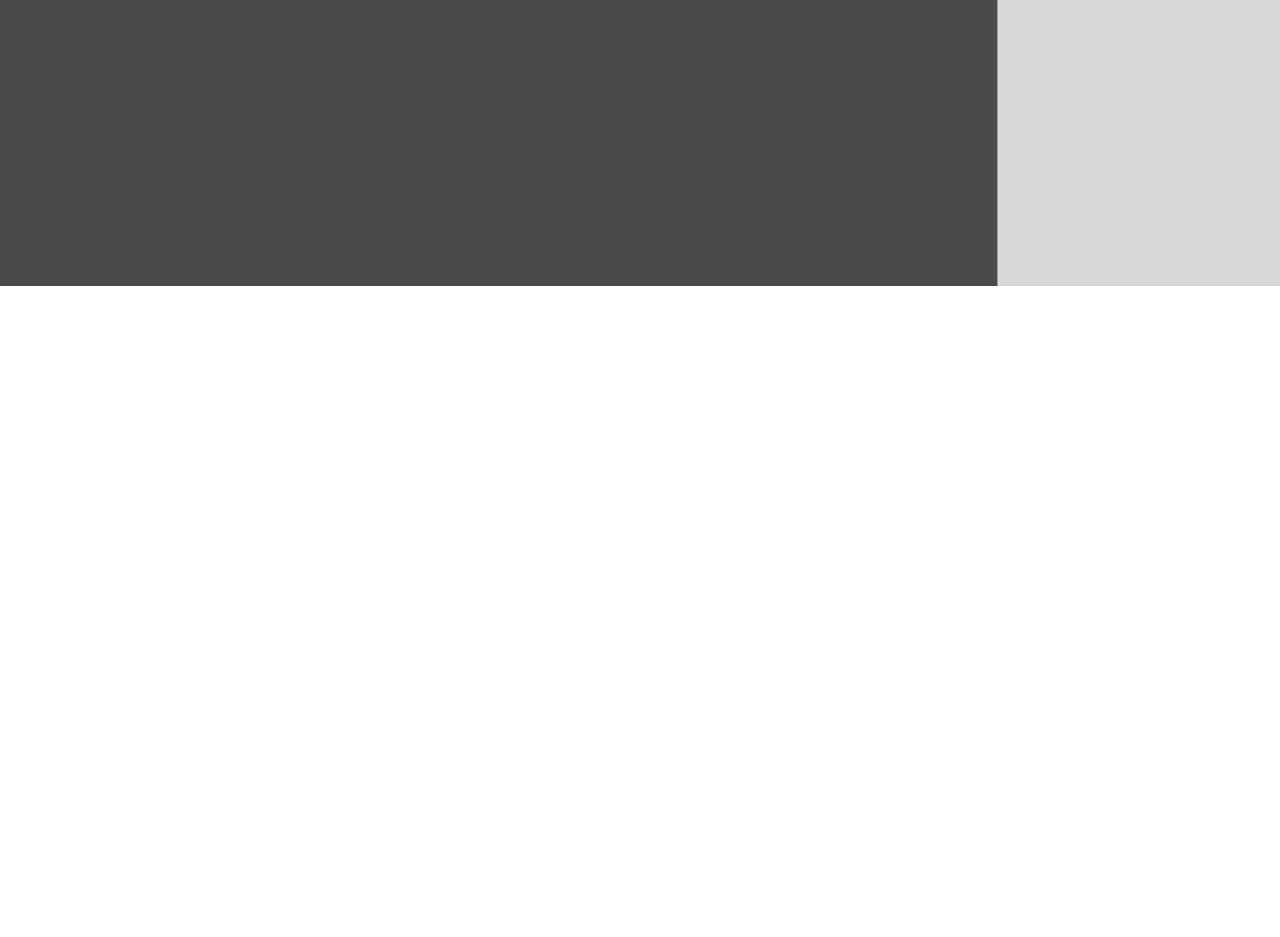
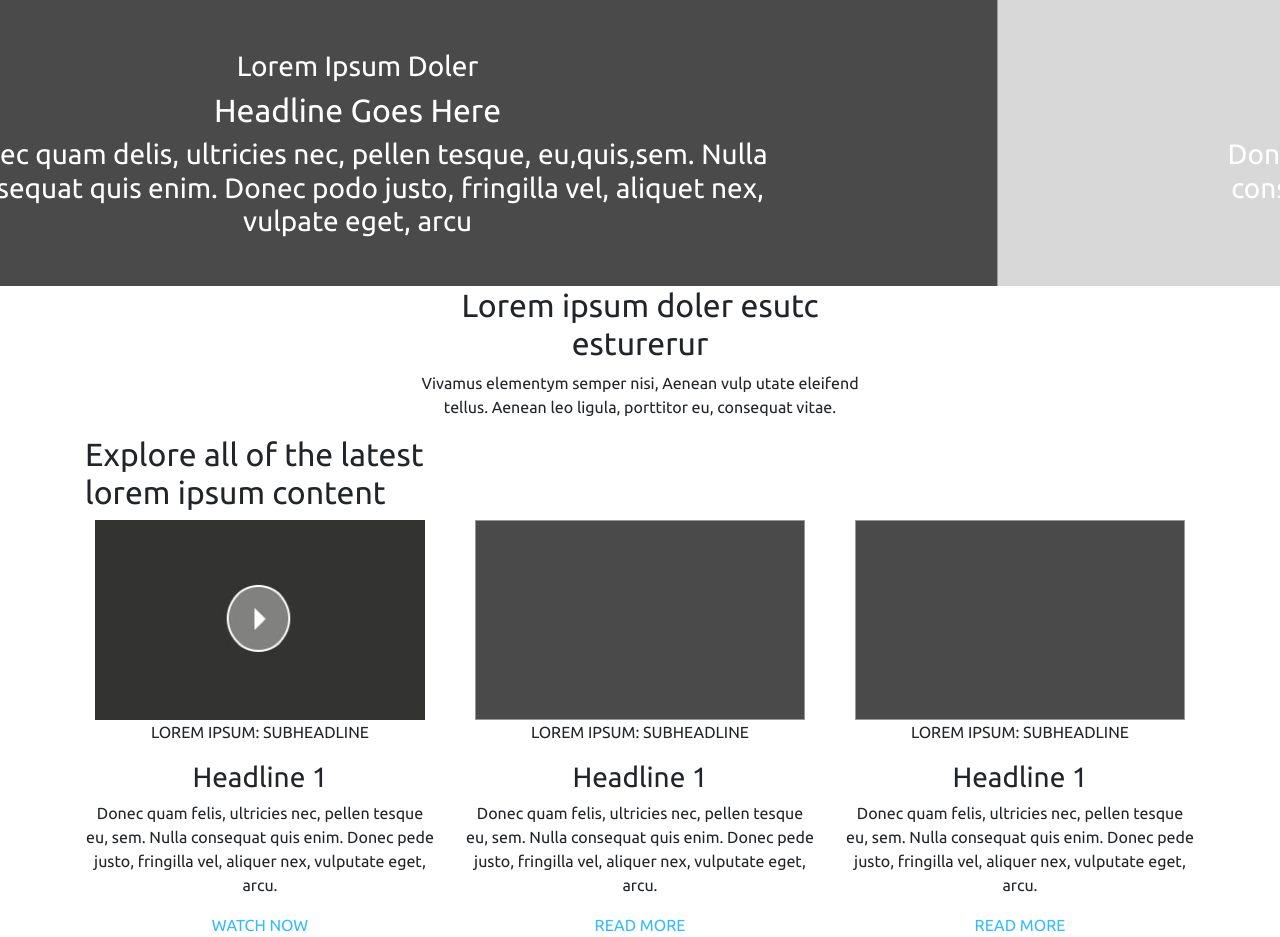
Before and after one commit to bc-whisnant/fe-project, a plain HTML site: page testing.html in a window 1280 px wide. Shown: the part 620-1557 px from the top of the page. Before the commit the page ends 906 px from the top, so only its background shows below. Drawn offline with nearby package versions, Linux system fonts and the light colour scheme.

Commit message:
Further expansion of outline

```diff
--- a/testing.html
+++ b/testing.html
@@ -9,15 +9,72 @@
 	<!-- the following are required for font awesome -->
 	<script defer src="https://use.fontawesome.com/releases/v5.0.6/js/all.js"></script>
 
+	<!-- font taken from google fonts -->
+	<link href="https://fonts.googleapis.com/css?family=Ubuntu" rel="stylesheet">
+
 	<title></title>
 
 	<style type="">
+
+		body {
+			max-width: 1600px;
+			margin: 0 auto;
+			font-family: 'Ubuntu', sans-serif;
+		}
 		.nav-link {
 			color: white !important;
 		}
 
+		.navbar-nav {
+			padding-left: 30%;
+		}
+
+		.header-logo {
+			padding-left: 4%;
+		}
+
 		.fa-search {
 			color: lightblue;
+		}
+
+		.carousel-control-next {
+    		left: 20 !important;
+		}
+
+		.mid-large-text {
+			max-width: 33%;
+			text-align: center;
+		}
+		.mid-small-text {
+			max-width: 40%;
+			text-align: center;
+		}
+
+		.tab-1,
+		.tab-2 {
+			color: black !important;
+		}
+
+		.tab-content {
+			text-align: center;
+		}
+
+		.gallery-large-text {
+
+		}
+
+		.gallery-container {
+			text-align: center;
+		}
+
+		.more {
+			color: #33BBFF;
+			text-decoration: none;
+		}
+
+		.more:visited {
+			color: #33BBFF;
+			text-decoration: none;
 		}
 	</style>
 </head>
@@ -28,7 +85,7 @@
 	<div class="header-logo">
 	  	<img src="images/logo.png" alt="logo placeholder">
 	</div>
-    <ul class="navbar-nav mr-auto">
+    <ul class="navbar-nav justify-content-end">
       <li class="nav-item dropdown">
         <a class="nav-link dropdown-toggle" href="#" id="navbarDropdown" role="button" data-toggle="dropdown" aria-haspopup="true" aria-expanded="false">
           Section 1
@@ -71,9 +128,22 @@
   <div class="carousel-inner">
     <div class="carousel-item active">
       <img class="d-block w-100" src="images/slide1.png" alt="First slide">
+      <div class="carousel-caption d-none d-md-block">
+      <h3>Lorem Ipsum Doler</h3>
+      <h2>Headline Goes Here</h2>
+      <h3>Donec quam delis, ultricies nec, pellen tesque, eu,quis,sem.
+          Nulla consequat quis enim. Donec podo justo, fringilla vel, aliquet nex, vulpate eget, arcu
+      </h3>
+  </div>
     </div>
     <div class="carousel-item">
       <img class="d-block w-100" src="images/slide2.png" alt="Second slide">
+      <div class="carousel-caption d-none d-md-block">
+      <h3>Lorem Ipsum Doler</h3>
+      <h2>Headline Goes Here</h2>
+      <h3>Donec quam delis, ultricies nec, pellen tesque, eu,quis,sem.
+          Nulla consequat quis enim. Donec podo justo, fringilla vel, aliquet nex, vulpate eget, arcu
+      </h3>
     </div>
   </div>
   <a class="carousel-control-prev" href="#carouselExampleControls" role="button" data-slide="prev">
@@ -86,6 +156,48 @@
   </a>
 </div>
 
+<div class="container mid-large-text">
+  <h2>Lorem ipsum doler esutc esturerur</h2>
+</div>
+
+<div class="container mid-small-text">
+  <p>Vivamus elementym semper nisi, Aenean vulp utate eleifend tellus.
+     Aenean leo ligula, porttitor eu, consequat vitae.</p>
+</div>
+
+
+
+
+<div class="container gallery-large-text">
+  <h2>Explore all of the latest <br />lorem ipsum content</h2>
+</div>
+
+<div class="container gallery-container">
+  <div class="row">
+    <div class="col">
+      <img src="images/video-placeholder.png">
+      <p>LOREM IPSUM: SUBHEADLINE</p>
+      <h3>Headline 1</h3>
+      <p>Donec quam felis, ultricies nec, pellen tesque eu, sem. Nulla consequat quis enim. Donec pede justo, fringilla vel, aliquer nex, vulputate eget, arcu.</p>
+      <a class="more" href="">WATCH NOW</a>
+    </div>
+    <div class="col">
+       <img src="images/gallery-placeholder.png">
+       <p>LOREM IPSUM: SUBHEADLINE</p>
+       <h3>Headline 1</h3>
+       <p>Donec quam felis, ultricies nec, pellen tesque eu, sem. Nulla consequat quis enim. Donec pede justo, fringilla vel, aliquer nex, vulputate eget, arcu.</p>
+       <a class="more" href="">READ MORE</a>
+    </div>
+    <div class="col">
+       <img src="images/gallery-placeholder.png">
+       <p>LOREM IPSUM: SUBHEADLINE</p>
+       <h3>Headline 1</h3>
+       <p>Donec quam felis, ultricies nec, pellen tesque eu, sem. Nulla consequat quis enim. Donec pede justo, fringilla vel, aliquer nex, vulputate eget, arcu.</p>
+       <a class="more" href="">READ MORE</a>
+    </div>
+  </div>
+
+</div>
 
 
 
```
